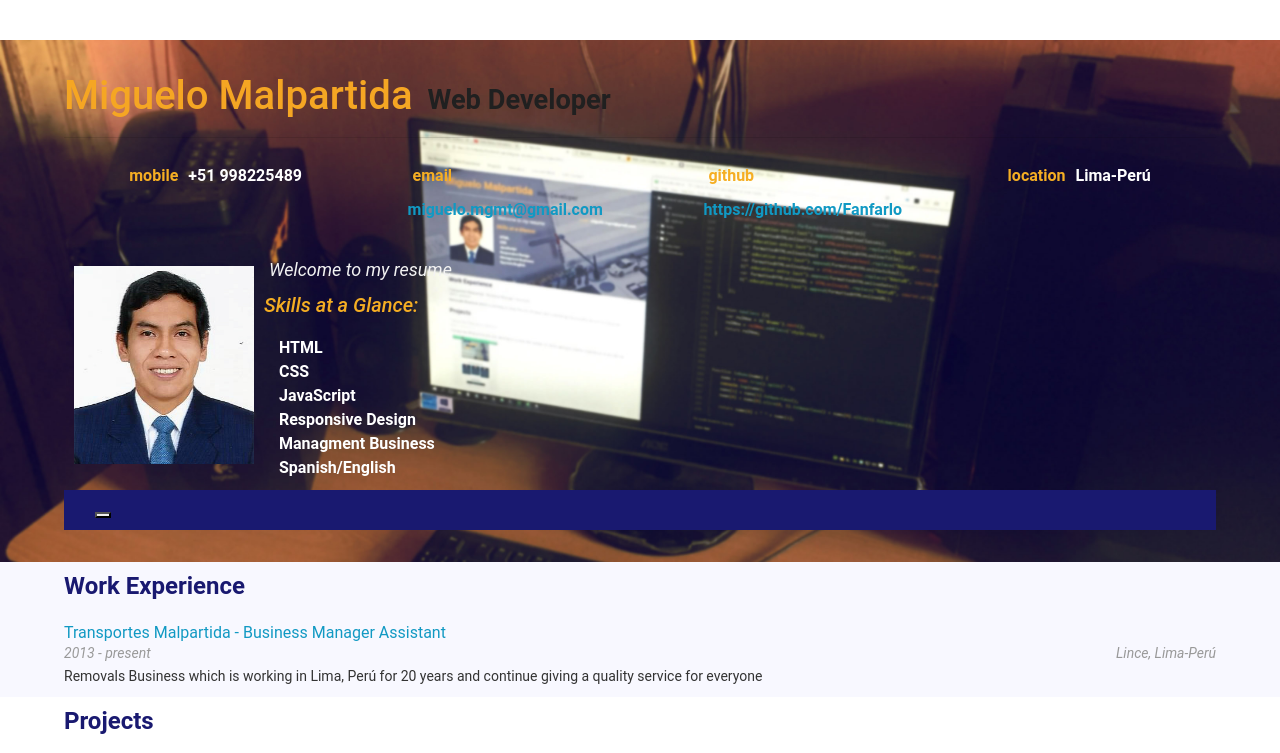
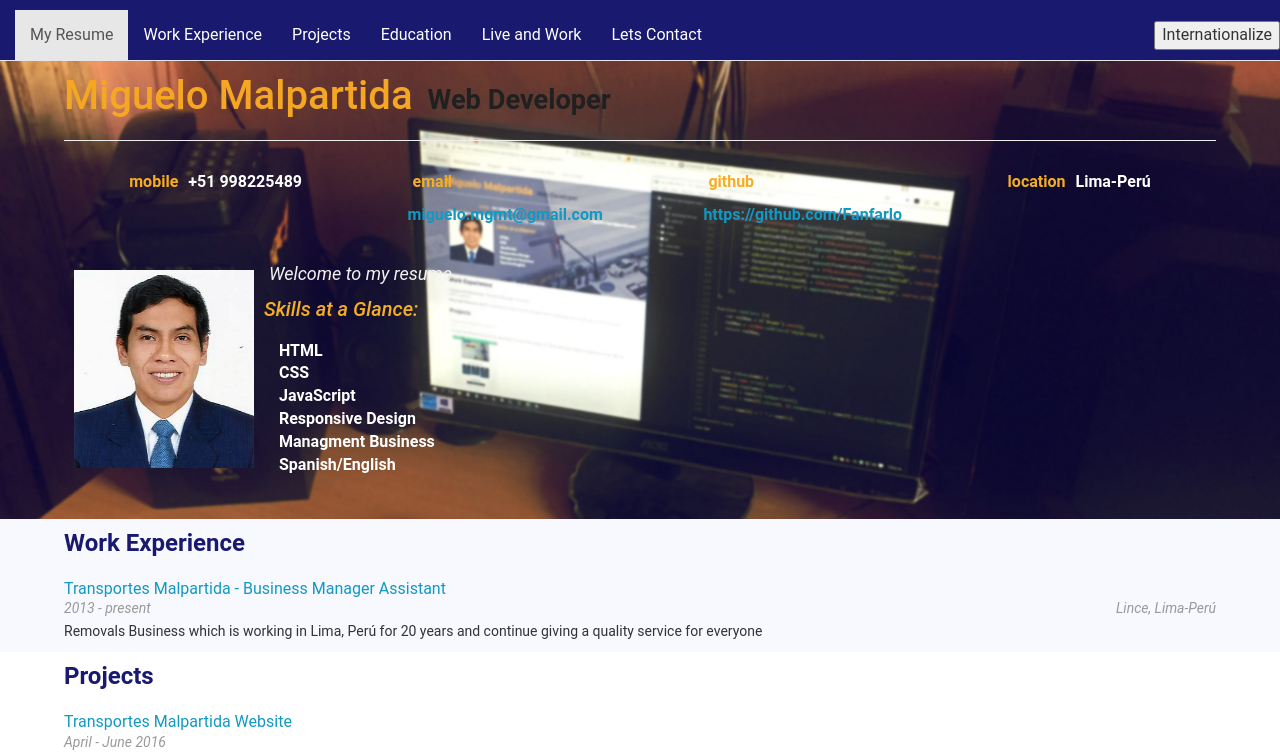
Before and after one commit to Fanfarlo/My-Resume, a plain HTML site: page index.html in a window 1280 px wide. Shown: the top 753 px of the page. Drawn offline with nearby package versions, Linux system fonts and the light colour scheme; some packages are replaced by stand-ins of ours.

Commit message:
Modified url from css and js

```diff
--- a/index.html
+++ b/index.html
@@ -24,7 +24,7 @@ need to load. You'll see a lot of <link>s to CSS files for styles and
     <title>Resume</title>
 
     <!-- Load the page styles. -->
-    <link rel="stylesheet" href="..\frontend-nanodegree-resume-master\css\bootstrap.min.css">
+    <link rel="stylesheet" href="css\bootstrap.min.css">
     <link href="css/style.css" rel="stylesheet">
 
 
@@ -148,7 +148,7 @@ need to load. You'll see a lot of <link>s to CSS files for styles and
         }
     </script>
     <script src="http://maps.googleapis.com/maps/api/js?libraries=places&key=AIzaSyBwFSpDGXsd01c_KBSHsRamEl2Gv4KEwb0"></script>
-    <script src="..\frontend-nanodegree-resume-master\js\bootstrap.min.js"></script>
+    <script src="js\bootstrap.min.js"></script>
 </body>
 
 </html>
```
